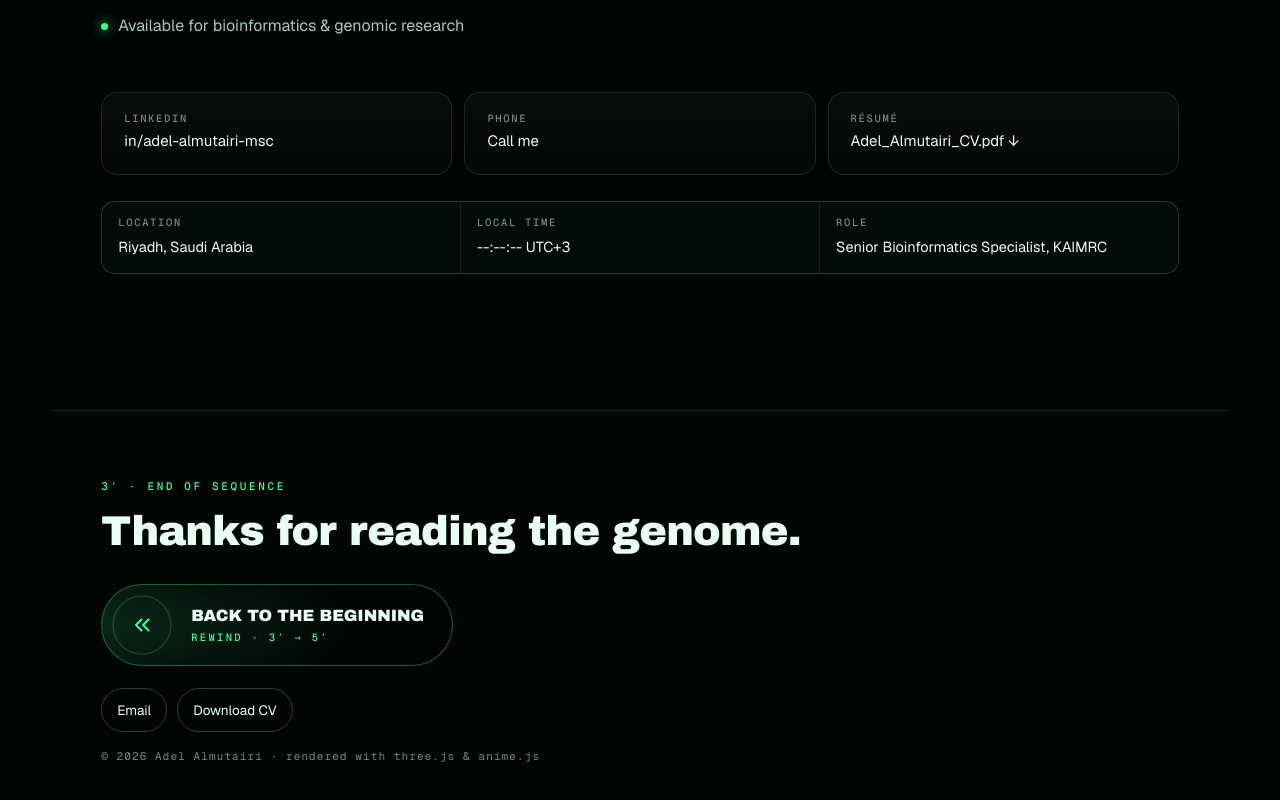
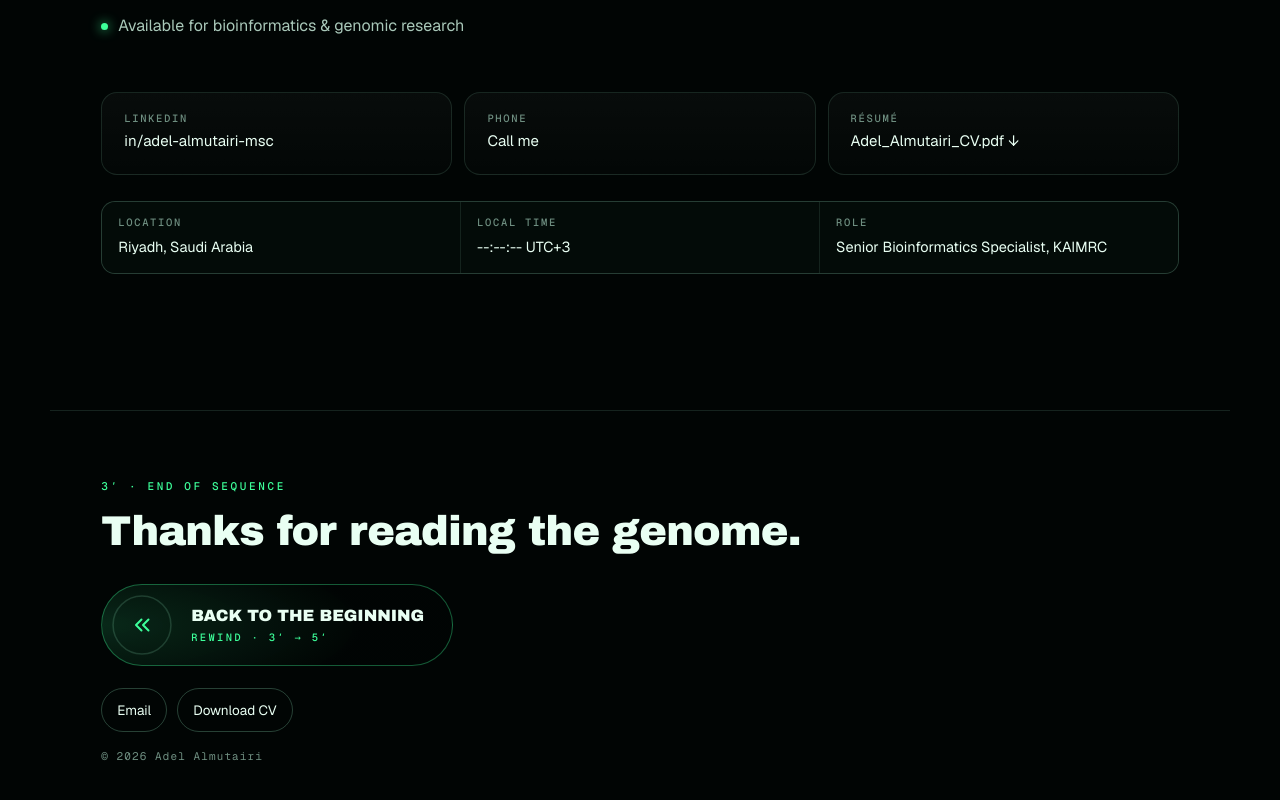
Before and after one commit to AdelAlmutairii/adel-portfolio, a plain HTML site: page index.html in a window 1280 px wide. Shown: the part 5895-6695 px from the top of the page. Drawn offline with nearby package versions, Linux system fonts and the light colour scheme; a web font is replaced by a local one.

Commit message:
Drop the "rendered with" credit from the footer
Co-Authored-By: Claude Opus 5.5 <noreply@anthropic.com>

```diff
--- a/index.html
+++ b/index.html
@@ -1128,7 +1128,7 @@ html.gl .foot-links { justify-content: center; }
       <a href="mailto:adil.bioinfo@gmail.com">Email</a>
       <a href="Adel%20Helal%20Almutairi.pdf" download>Download CV</a>
     </div>
-    <p class="foot-c">© <span class="year-now">2026</span> Adel Almutairi · rendered with three.js &amp; anime.js</p>
+    <p class="foot-c">© <span class="year-now">2026</span> Adel Almutairi</p>
   </footer>
 
   <dialog class="lightbox" id="lightbox" aria-label="Certificate preview">
```
